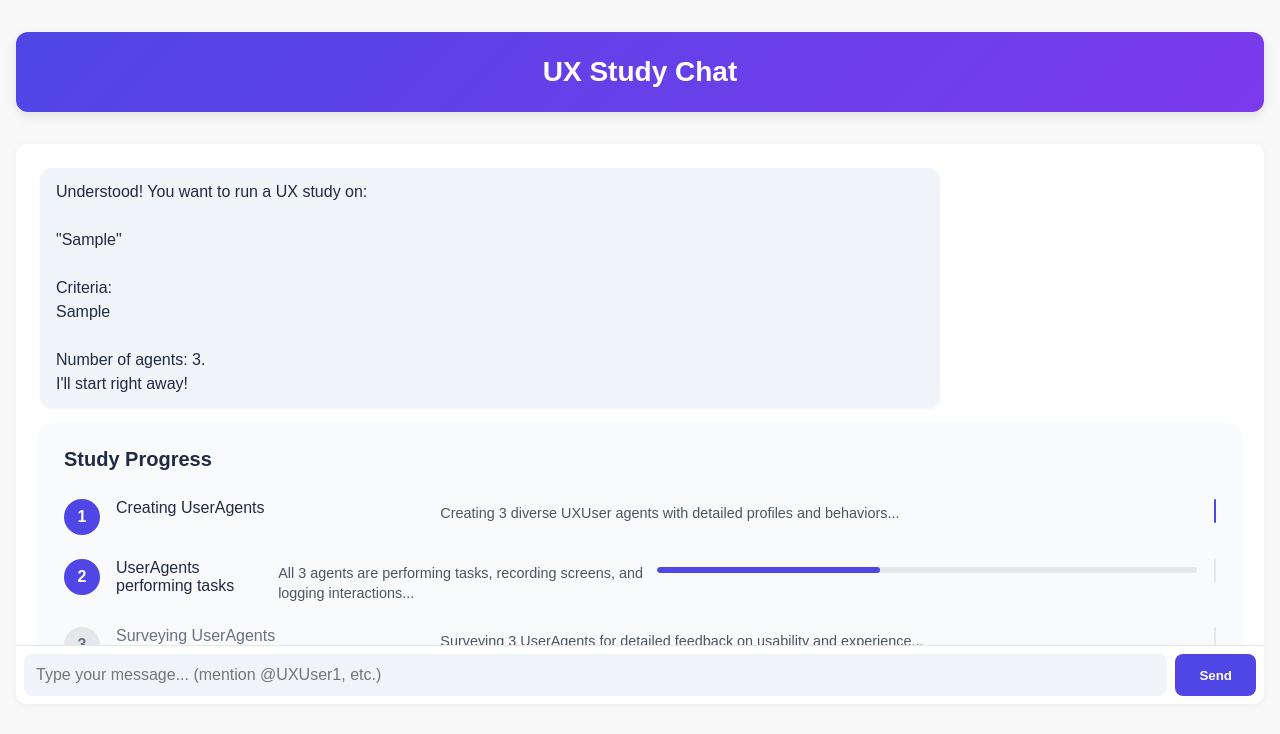
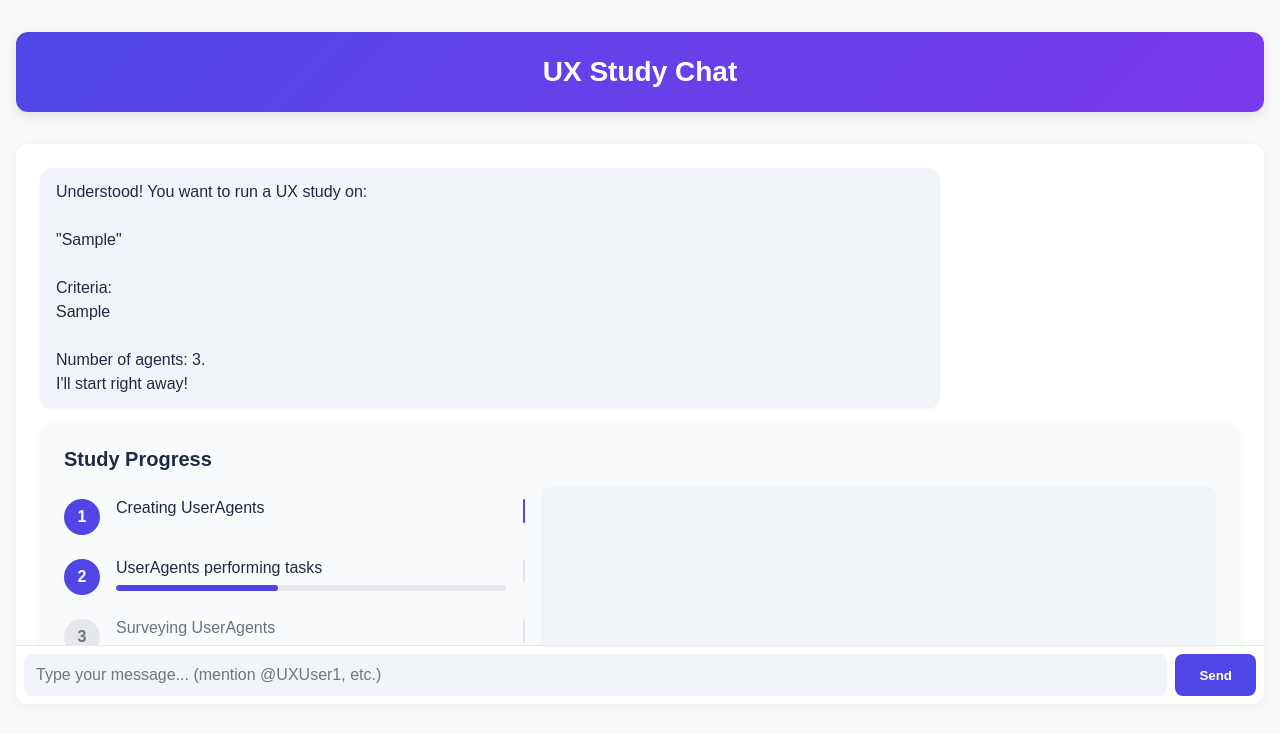
Before and after one commit to pshishodia-kgp/UXAgent, a React (Create React App) app: page / in a window 1280 px wide. Both pictures are taken after typing "Sample", "Sample" into the empty fields and a click on the button "Start Study". Shown: the top 734 px of the page. Built offline with nearby package versions, Linux system fonts and the light colour scheme.

Commit message:
show step's work on the right side clearly

```diff
--- a/src/App.css
+++ b/src/App.css
@@ -1,3 +1,4 @@
+/* App.css */
 /* Global Reset & Font */
 @import url('https://fonts.googleapis.com/css2?family=Inter:wght@400;500;600;700&display=swap');
 
@@ -152,11 +153,37 @@ body {
 .stepper-container {
   width: 100%;
 }
+.stepper-columns {
+  display: flex;
+  gap: 1rem;
+}
+.stepper-left-column {
+  flex: 0 0 40%; /* Fixed width for the left column */
+  display: flex;
+  flex-direction: column;
+}
+.stepper-right-column {
+  flex: 1; /* Takes remaining space */
+  background: #f1f5f9;
+  border-radius: 8px;
+  padding: 1rem;
+  min-height: 200px; /* Ensure it has a minimum height */
+}
 .stepper-step {
   display: flex;
   align-items: flex-start;
   position: relative;
   padding: 0.75rem 0;
+  cursor: pointer; /* Make steps clickable */
+  transition: background 0.2s ease;
+}
+.stepper-step:hover {
+  background: #e5e7eb;
+  border-radius: 8px;
+}
+.stepper-step.selected {
+  background: #d1d5db;
+  border-radius: 8px;
 }
 .stepper-icon {
   width: 36px;
@@ -174,22 +201,25 @@ body {
 .stepper-content {
   margin-left: 1rem;
   flex: 1;
-  display: flex;
-  justify-content: space-between;
-  align-items: flex-start;
 }
 .stepper-label {
   font-weight: 500;
   color: #6b7280;
-  width: 30%;
-  min-width: 150px;
+}
+.stepper-work-container {
+  max-height: 200px; /* Fixed height for the work area */
+  overflow-y: auto; /* Make the work area scrollable */
+}
+.stepper-work-container h4 {
+  font-size: 1.1rem;
+  font-weight: 600;
+  color: #1f2a44;
+  margin-bottom: 0.5rem;
 }
 .stepper-work {
   font-size: 0.9rem;
   color: #4b5563;
-  margin-top: 0.25rem;
   line-height: 1.4;
-  width: 70%;
 }
 .stepper-step.active .stepper-icon {
   background: #4f46e5;
--- a/src/App.js
+++ b/src/App.js
@@ -1,18 +1,26 @@
+// App.js
 import React, { useState, useEffect } from 'react';
 import './App.css';
 
 function VerticalStepper({ steps, currentStep, stepWork }) {
+  const [selectedStep, setSelectedStep] = useState(null); // State to track the clicked step
+
   return (
     <div className="stepper-container">
+      <div className="stepper-columns">
+        {/* Left Column: Step Names */}
+        <div className="stepper-left-column">
           {steps.map((step, index) => (
             <div
-          className={`stepper-step ${index <= currentStep ? 'active' : ''}`}
+              className={`stepper-step ${index <= currentStep ? 'active' : ''} ${
+                selectedStep === index ? 'selected' : ''
+              }`}
               key={index}
+              onClick={() => setSelectedStep(index)} // Set the selected step on click
             >
               <div className="stepper-icon">{index + 1}</div>
               <div className="stepper-content">
                 <div className="stepper-label">{step}</div>
-            <div className="stepper-work">{stepWork[index]}</div>
                 {index === currentStep && (
                   <div className="stepper-progress-bar">
                     <div className="stepper-progress-fill"></div>
@@ -24,6 +32,18 @@ function VerticalStepper({ steps, currentStep, stepWork }) {
               )}
             </div>
           ))}
+        </div>
+
+        {/* Right Column: Scrollable Work Area */}
+        <div className="stepper-right-column">
+          {selectedStep !== null && (
+            <div className="stepper-work-container">
+              <h4>{steps[selectedStep]}</h4>
+              <div className="stepper-work">{stepWork[selectedStep]}</div>
+            </div>
+          )}
+        </div>
+      </div>
     </div>
   );
 }
```
Lines whose indentation alone changed are shown as unchanged.
